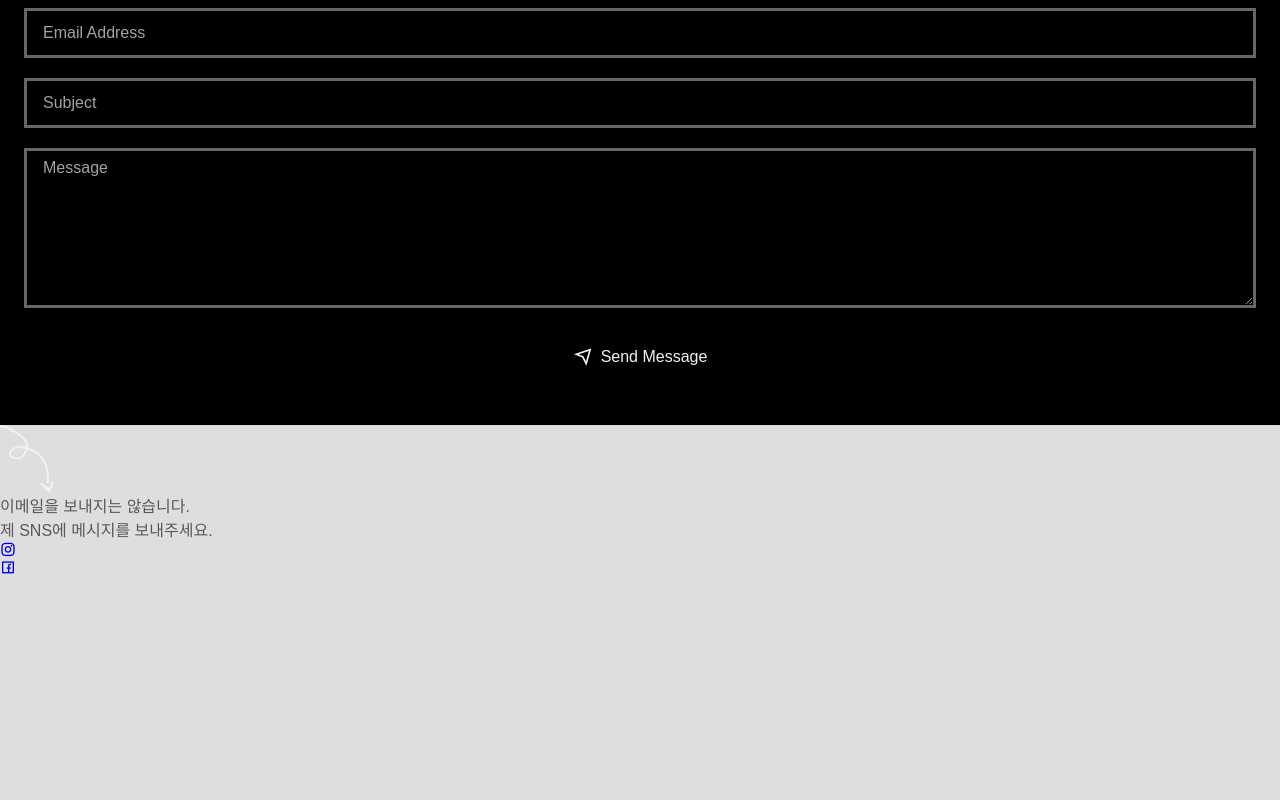
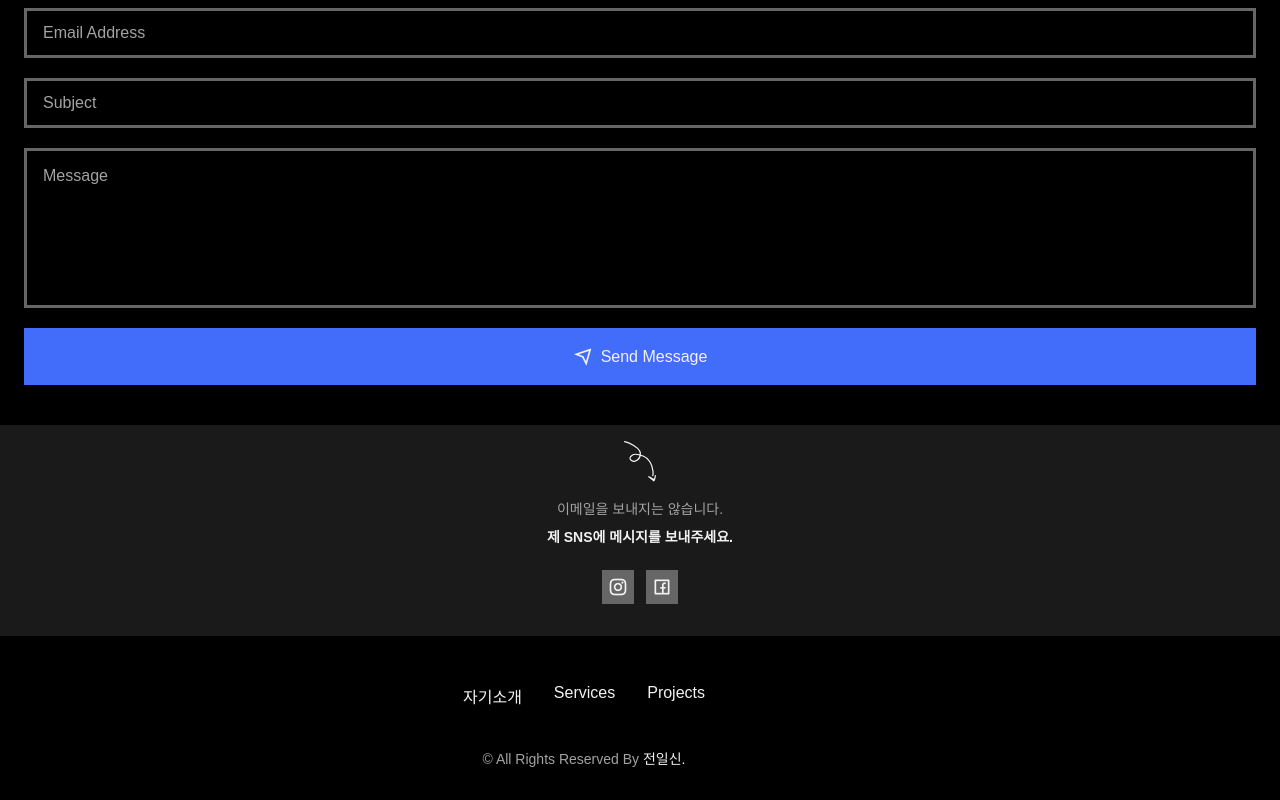
Before and after one commit to jeonilshin/responsive-Portfolio, a plain HTML site: page index.html in a window 1280 px wide. Shown: the part 5901-6701 px from the top of the page. Before the commit the page ends 6478 px from the top, so only its background shows below. Drawn offline with nearby package versions, Linux system fonts and the light colour scheme; a web font is replaced by a local one.

Commit message:
footer added

```diff
--- a/assets/css/styles.css
+++ b/assets/css/styles.css
@@ -871,14 +871,122 @@ img {
   height: 10rem;
 }
 
+.contact__area textarea {
+  resize: none;
+  padding-top: 1rem;
+}
+
+.contact__button {
+  background-color: var(--first-color);
+  cursor: pointer;
+}
+
 /* Opaque placeholder */
-
+.contact__input:focus::placeholder {
+  opacity: 0;
+}
 
 /* Move label up & sticky label */
+.contact__input:focus + .contact__label,
+.contact__input:not(:placeholder-shown).contact__input:not(:focus) + .contact__label {
+  opacity: 1;
+  top: -16px;
+}
 
+.contact__social {
+  display: grid;
+  row-gap: 1rem;
+  background-color: hsl(0, 0%, 10%);
+  padding-block: 1rem 2rem;
+  text-align: center;
+}
+
+.contact__social-arrow {
+  width: 32px;
+  margin: 0 auto;
+}
+
+.contact__social-data {
+  display: flex;
+  flex-direction: column;
+  row-gap: 1.5rem;
+}
+
+.contact__social-description-1 {
+  color: var(--text-color-light);
+  font-size: var(--small-font-size);
+  margin-bottom: .5rem;
+}
+
+.contact__social-description-2 {
+  color: var(--white-color);
+  font-size: var(--small-font-size);
+  font-weight: var(--font-semi-bold);
+}
+
+.contact__social-links {
+  display: flex;
+  justify-content: center;
+  column-gap: .75rem;
+}
+
+.contact__social-link {
+  background-color: var(--black-color-light);
+  padding: 6px;
+  color: var(--white-color);
+  font-size: 1.25rem;
+  display: grid;
+  place-items: center;
+  transition: background-color .3s;
+}
+
+.contact__social-link:hover {
+  background-color: var(--first-color);
+}
+
+.contact_message {
+  color: rgb(7, 160, 7);
+  font-size: var(--small-font-size);
+  position: absolute;
+  bottom: -1.6rem;
+  left: 0;
+}
 
 /*=============== FOOTER ===============*/
+.footer {
+  background-color: var(--black-color);
+}
 
+.footer__container {
+  padding-block: 3rem 2rem;
+  row-gap: 2.5rem;
+}
+
+.footer__links {
+  display: flex;
+  justify-content: center;
+  column-gap: 2rem;
+}
+
+.footer__link {
+  color: var(--white-color);
+  transition: color .4s;
+}
+
+.footer__link:hover {
+  color: var(--text-color-light);
+}
+
+.footer__copy {
+  color: var(--text-color-light);
+  font-size: var(--small-font-size);
+  text-align: center;
+}
+
+.footer__copy a {
+  color: var(--white-color);
+  font-weight: var(--font-medium);
+}
 
 /*=============== SCROLL BAR ===============*/
 
--- a/assets/js/main.js
+++ b/assets/js/main.js
@@ -40,7 +40,27 @@ const shadowHeader = () =>{
 window.addEventListener('scroll', shadowHeader)
 
 /*=============== EMAIL JS ===============*/
+const contactForm = document.getElementById('contact-form'),
+        contactMessage = document.getElementById('contact-message')
 
+const sendEmail = (e) => {
+    e.preventDefault()
+
+    emailjs.sendForm('service_fsjvo5f','template_rgmgn7m','#contact-form','bipREOg7PXnRrX-ja')
+    .then(() => {
+        contactMessage.textContent = 'Message sent successfully'
+
+        setTimeout(() => {
+            contactMessage.textContent = ''
+        }, 5000)
+
+        contactForm.reset()
+    }, () => {
+        contactMessage.textContent = 'Message not sent (service error)'
+    })
+}
+
+contactForm.addEventListener('submit', sendEmail)
 
 /*=============== SHOW SCROLL UP ===============*/
 
--- a/index.html
+++ b/index.html
@@ -369,6 +369,8 @@
                            <label for="message" class="contact__label">Message</label>
                         </div>
 
+                        <p class="contact_message" id="contact-message"></p>
+
                         <button type="submit" class="contact__button button">
                            <i class="ri-send-plane-line"></i> Send Message
                         </button>
@@ -385,7 +387,7 @@
                            이메일을 보내지는 않습니다.
                         </p>
 
-                        <p class="contact__social-description-1">
+                        <p class="contact__social-description-2">
                            제 SNS에 메시지를 보내주세요.
                         </p>
                      </div>
@@ -394,9 +396,7 @@
                         <a href="https://www.instagram.com/jeon.ilshin" target="_blank" class="contact__social-link">
                            <i class="ri-instagram-line"></i>
                         </a>
-                     </div>
 
-                     <div class="contact__social-links">
                         <a href="https://www.facebook.com/profile.php?id=100089473549447" target="_blank" class="contact__social-link">
                            <i class="ri-facebook-box-line"></i>
                         </a>
@@ -409,7 +409,26 @@
 
       <!--==================== FOOTER ====================-->
       <footer class="footer">
+         <div class="footer__container container grid">
+            <ul class="footer__links">
+               <li>
+                  <a href="#about" class="footer__link">자기소개 </a>
+               </li>
 
+               <li>
+                  <a href="#services" class="footer__link">Services </a>
+               </li>
+
+               <li>
+                  <a href="#projects" class="footer__link">Projects </a>
+               </li>
+            </ul>
+
+            <span class="footer__copy">
+               &#169; All Rights Reserved By
+               <a href="">전일신.</a>
+            </span>
+         </div>
       </footer>
 
       <!--========== SCROLL UP ==========-->
@@ -419,7 +438,7 @@
       <script src=""></script>
 
       <!--=============== EMAIL JS ===============-->
-
+      <script src="https://cdn.jsdelivr.net/npm/@emailjs/browser@3/dist/email.min.js"></script>
 
       <!--=============== MAIN JS ===============-->
       <script src="assets/js/main.js"></script>
```
